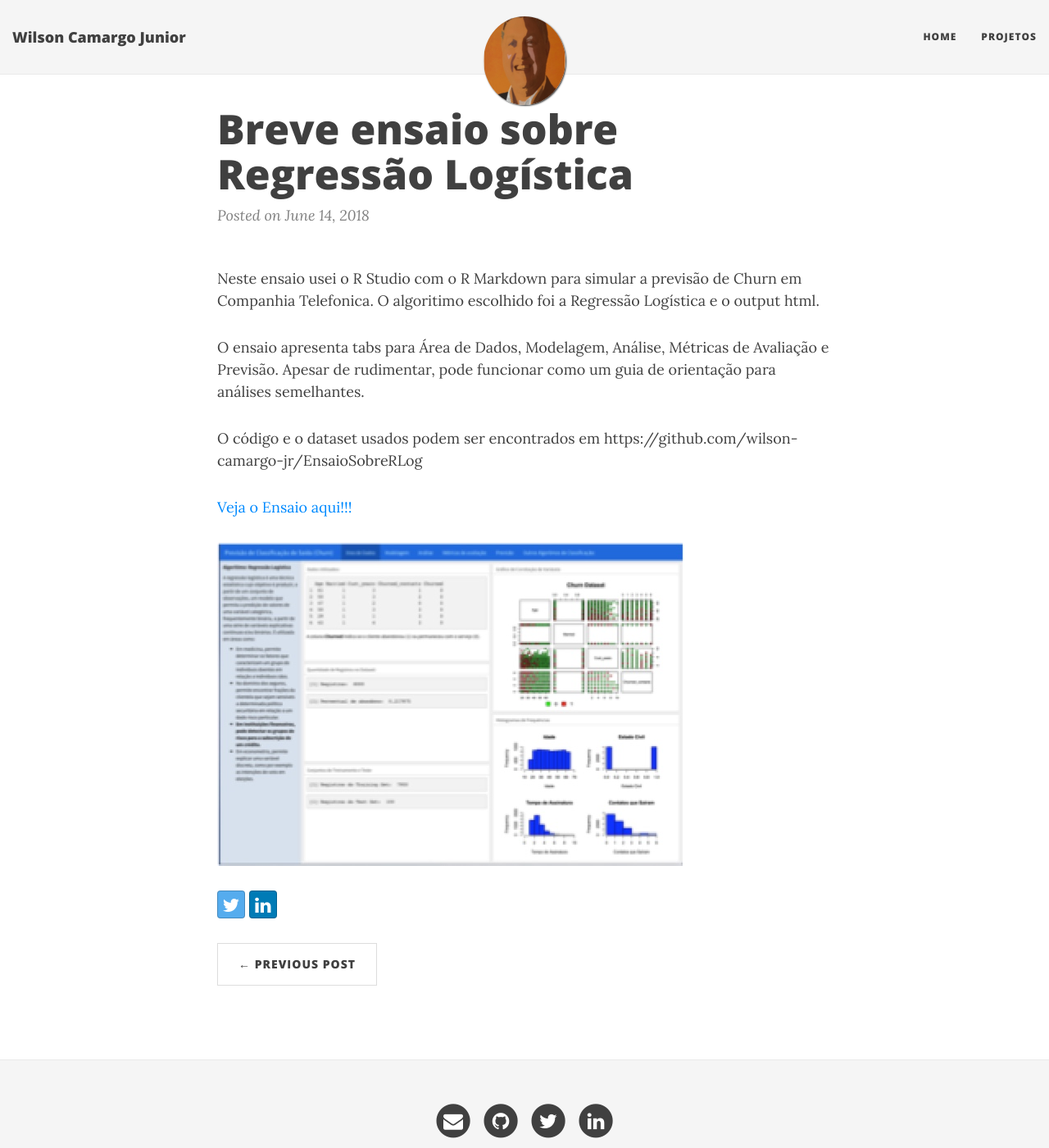
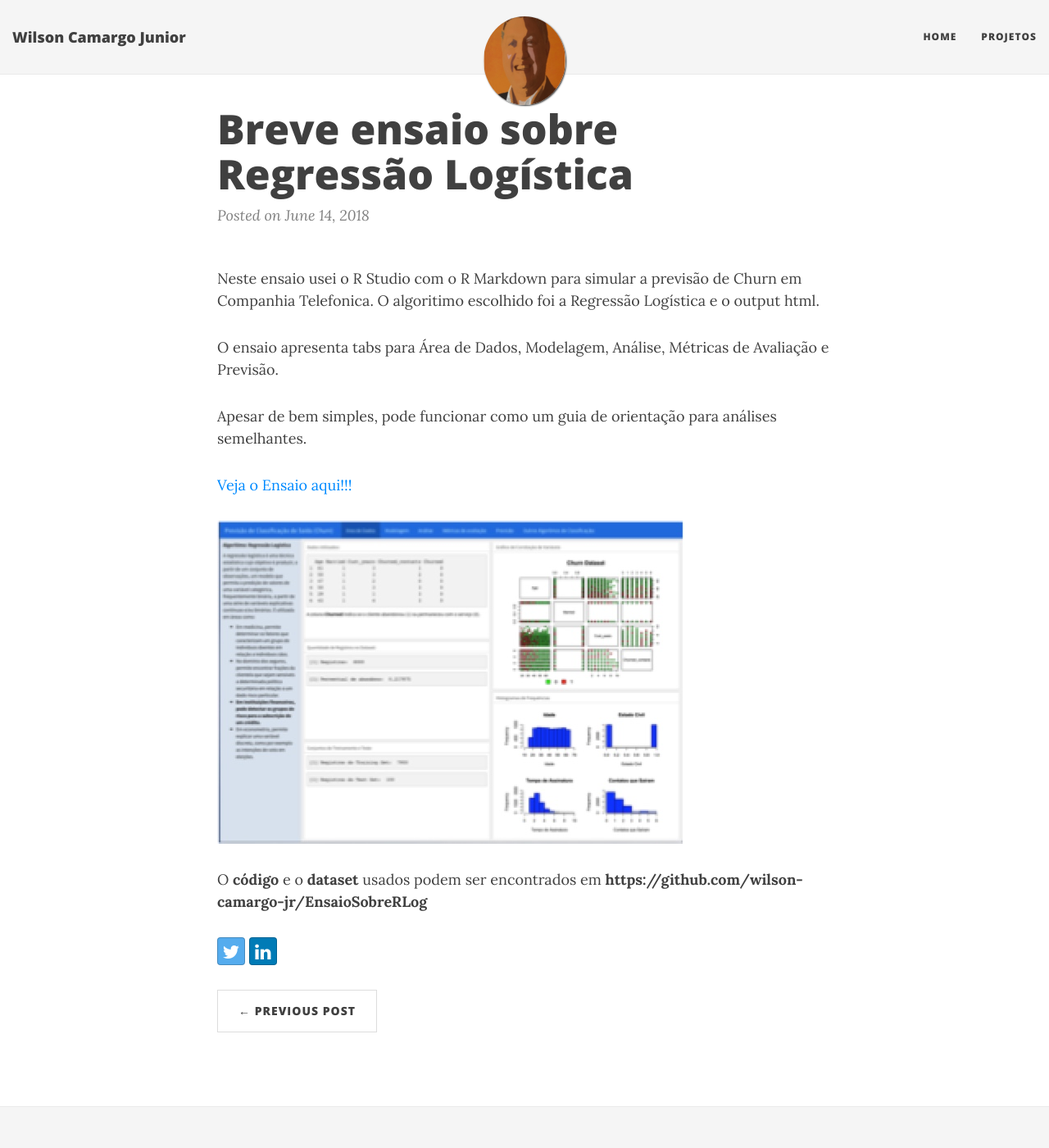
Before and after one commit to wilson-camargo-jr/teste, a Jekyll site: the page built from _posts/2018-06-14-EnsaioRLog.md, in a window 1280 px wide and 1400 px high. Shown: the whole window at 82% size. Built offline with Jekyll 4.4.1, drawn with Linux system fonts in a browser that asks for light colours; nearby versions of some CDN libraries.

Commit message:
Update 2018-06-14-EnsaioRLog.md

```diff
--- a/_posts/2018-06-14-EnsaioRLog.md
+++ b/_posts/2018-06-14-EnsaioRLog.md
@@ -5,10 +5,12 @@
 
 Neste ensaio usei o R Studio com o R Markdown para simular a previsão de Churn em Companhia Telefonica. O algoritimo escolhido foi a Regressão Logística e o output html.
 
-O ensaio apresenta tabs para Área de Dados, Modelagem, Análise, Métricas de Avaliação e Previsão. Apesar de rudimentar, pode funcionar como um guia de orientação para análises semelhantes.
+O ensaio apresenta tabs para Área de Dados, Modelagem, Análise, Métricas de Avaliação e Previsão.
 
-O código e o dataset usados podem ser encontrados em https://github.com/wilson-camargo-jr/EnsaioSobreRLog
+Apesar de bem simples, pode funcionar como um guia de orientação para análises semelhantes.
 
 <a href="http://htmlpreview.github.com/?https://github.com/wilson-camargo-jr/EnsaioSobreRLog/blob/master/logistic_regression.html" target="_blank">Veja o Ensaio aqui!!!</a>
 
 <a href="http://htmlpreview.github.com/?https://github.com/wilson-camargo-jr/EnsaioSobreRLog/blob/master/logistic_regression.html" target="_blank"><img src="https://wilson-camargo-jr.github.io/img/RL.jpg" alt="Veja o Ensaio aqui!!!"></a>
+
+O **código** e o **dataset** usados podem ser encontrados em **https://github.com/wilson-camargo-jr/EnsaioSobreRLog**
```
